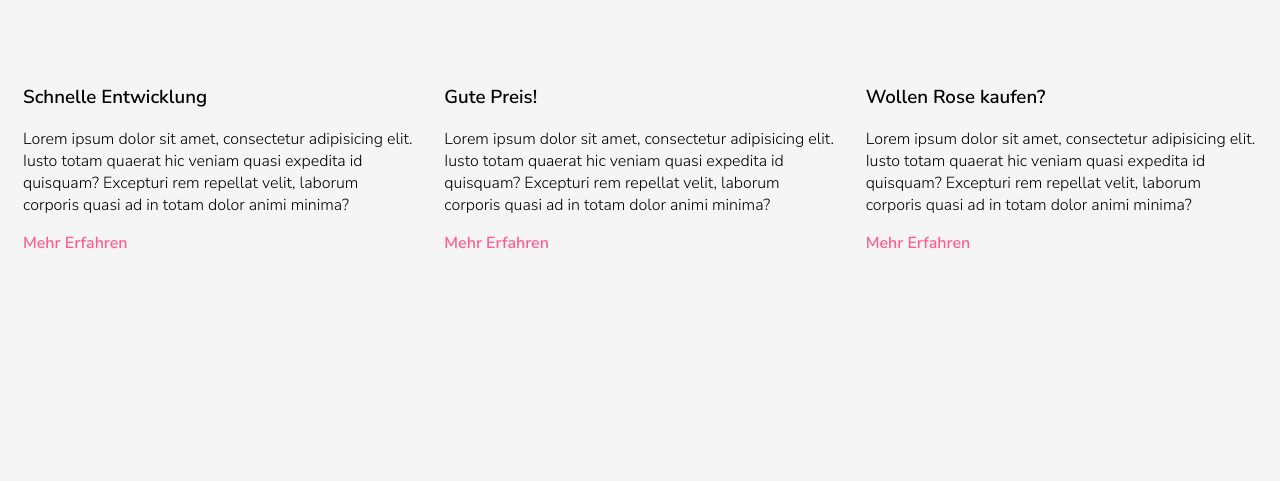
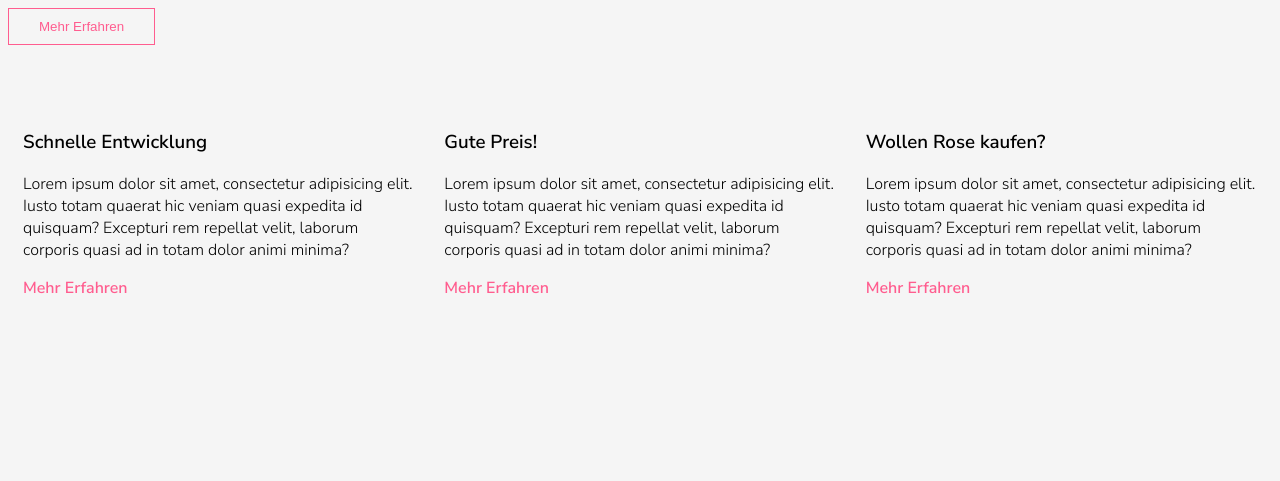
Before and after one commit to Sauerbier/css-training, a plain HTML site: page challenge-3/index.html in a window 1280 px wide. Shown: the top 481 px of the page. Drawn offline with Linux system fonts and the light colour scheme.

Commit message:
finished challenge 3

```diff
--- a/challenge-3/index.html
+++ b/challenge-3/index.html
@@ -14,7 +14,7 @@
 
 <body>
     <header>
-
+        <button class="btn">Mehr Erfahren</button>
     </header>
     <main>
         <section class="article-list">
--- a/challenge-3/styles.css
+++ b/challenge-3/styles.css
@@ -1,10 +1,11 @@
 :root {
   --primary: #ff5d8f;
   --secondary: #3d81b8;
+  --bg: #f5f5f5;
 }
 
 body {
-  background-color: #f5f5f5;
+  background-color: var(--bg);
   font-family: "Nunito Sans", sans-serif;
 }
 
@@ -114,3 +115,39 @@ main {
 .article-teaser--hover:hover .article-teaser__link > span {
   transform: translateX(40px);
 }
+
+.btn {
+  position: relative;
+  color: var(--primary);
+  border: 1px solid var(--primary);
+  background-color: var(--bg);
+  padding: 10px 30px 10px 30px;
+  transition: transform 200ms, padding 200ms;
+}
+
+.btn:hover {
+  transform: translate(2px, -2px);
+  padding: 10px 45px 10px 15px;
+}
+
+.btn:before {
+  content: "";
+  position: absolute;
+  visibility: hidden;
+  border: 2px solid var(--primary);
+  border-top: none;
+  border-right: none;
+  width: 100%;
+  height: 100%;
+  top: 0px;
+  left: 0px;
+  background-color: transparent;
+  z-index: -1;
+
+  transition: visibility 200ms, transform 250ms;
+}
+
+.btn:hover:before {
+  visibility: visible;
+  transform: translate(-5px, 5px);
+}
```
